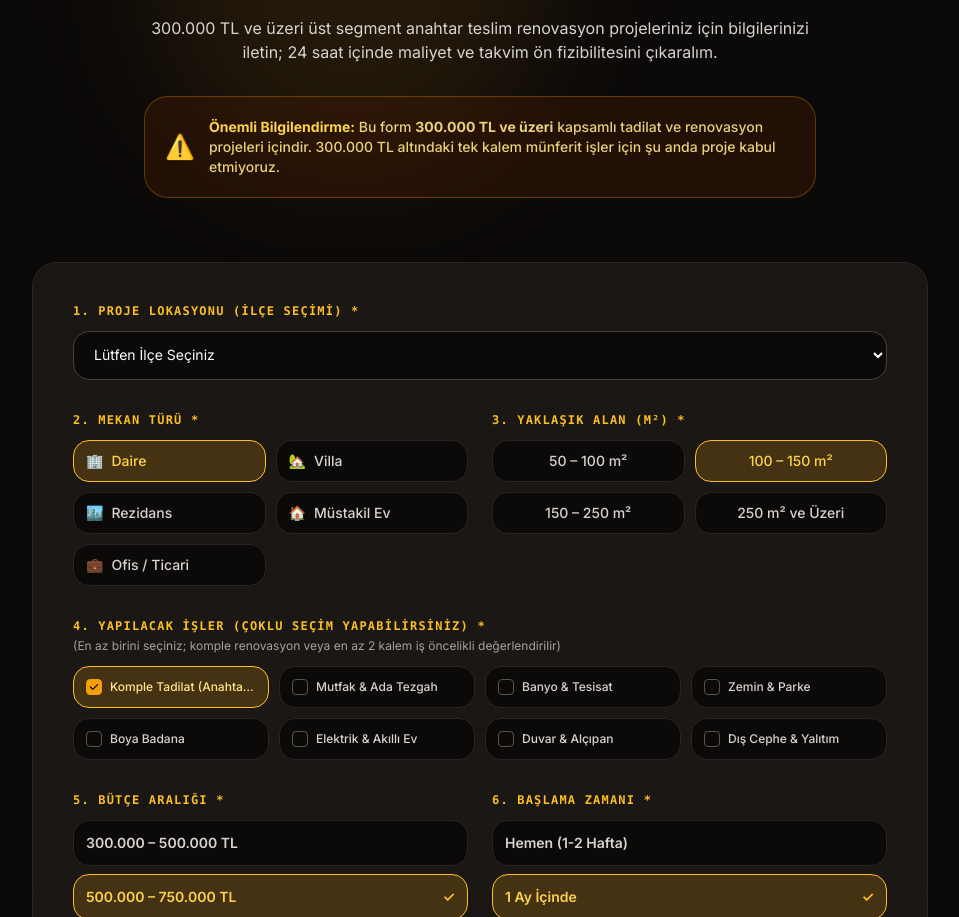
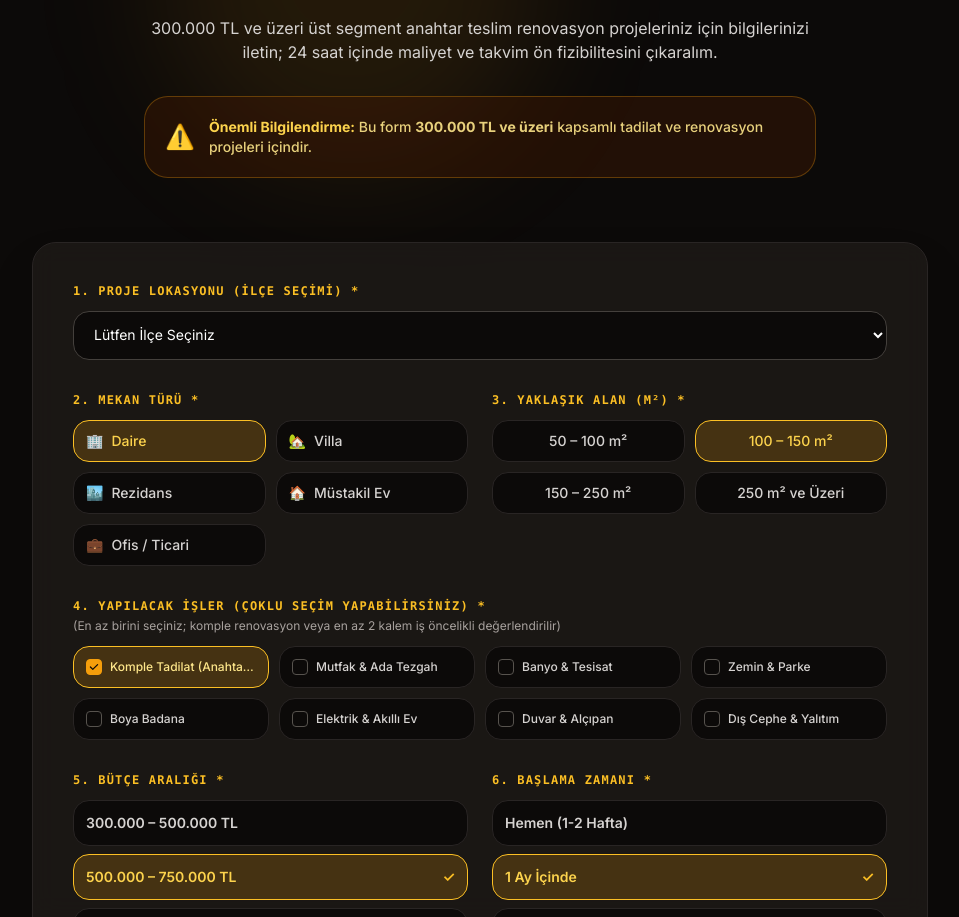
Before and after one commit to yusufcalisir/construction-web, a Next.js app: page / in a window 1280 px wide. Shown: the part 10275-11192 px from the top of the page, without its empty margins (160-1119 px from the left). Built offline with nearby package versions, Linux system fonts and the light colour scheme.

Commit message:
fix(evaluation): remove restrictive disclaimer sentence from form banner

```diff
--- a/components/ProjectEvaluation.tsx
+++ b/components/ProjectEvaluation.tsx
@@ -235,7 +235,6 @@ ${notes ? `📝 Not: ${notes}\n` : ''}Detayları ve keşif takvimini görüşebi
             <p className="text-xs sm:text-sm text-amber-200/90 leading-relaxed font-medium">
               <strong className="text-amber-300 font-bold">Önemli Bilgilendirme:</strong> Bu form{' '}
               <strong>300.000 TL ve üzeri</strong> kapsamlı tadilat ve renovasyon projeleri içindir.
-              300.000 TL altındaki tek kalem münferit işler için şu anda proje kabul etmiyoruz.
             </p>
           </div>
         </div>
```
